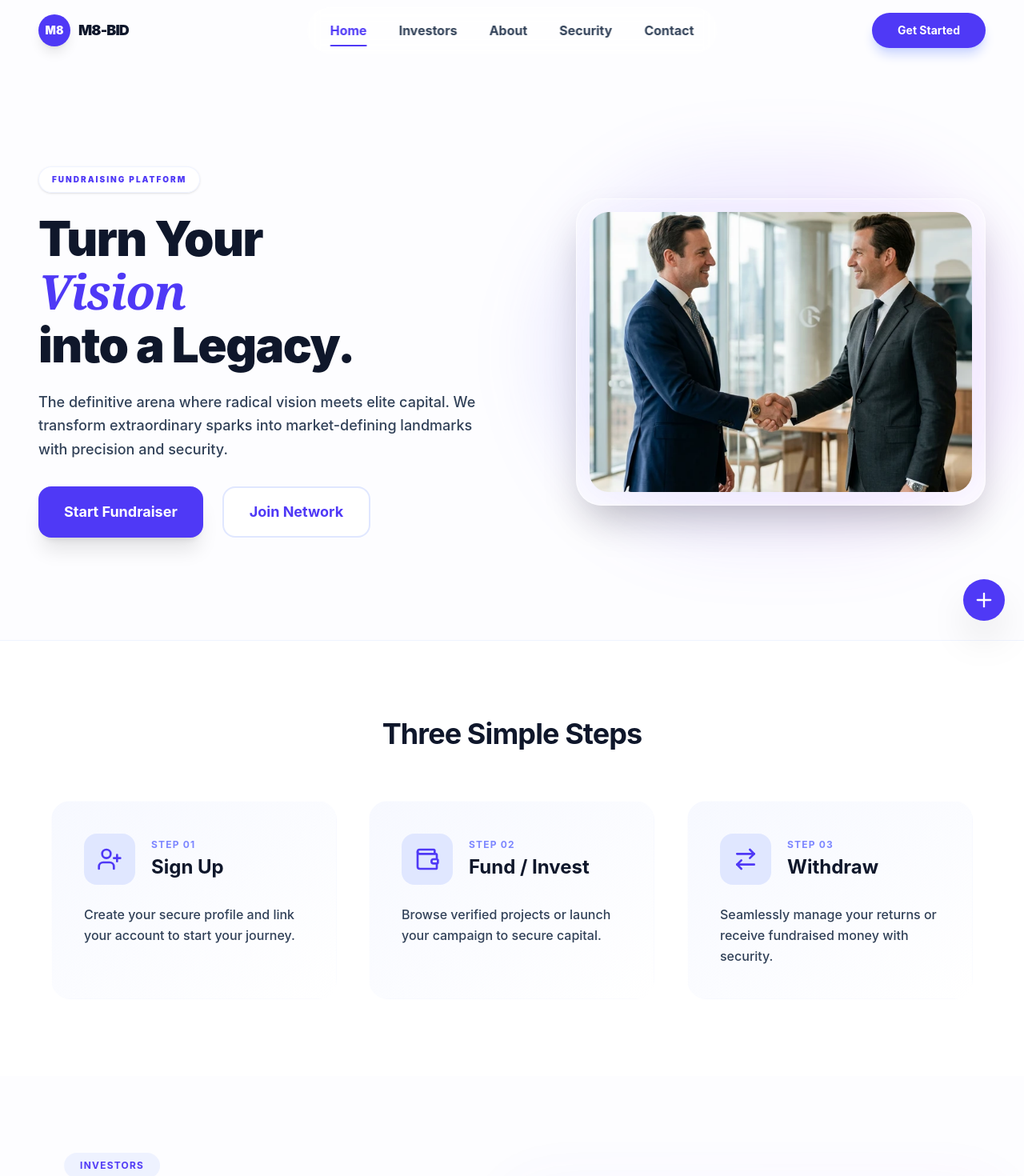
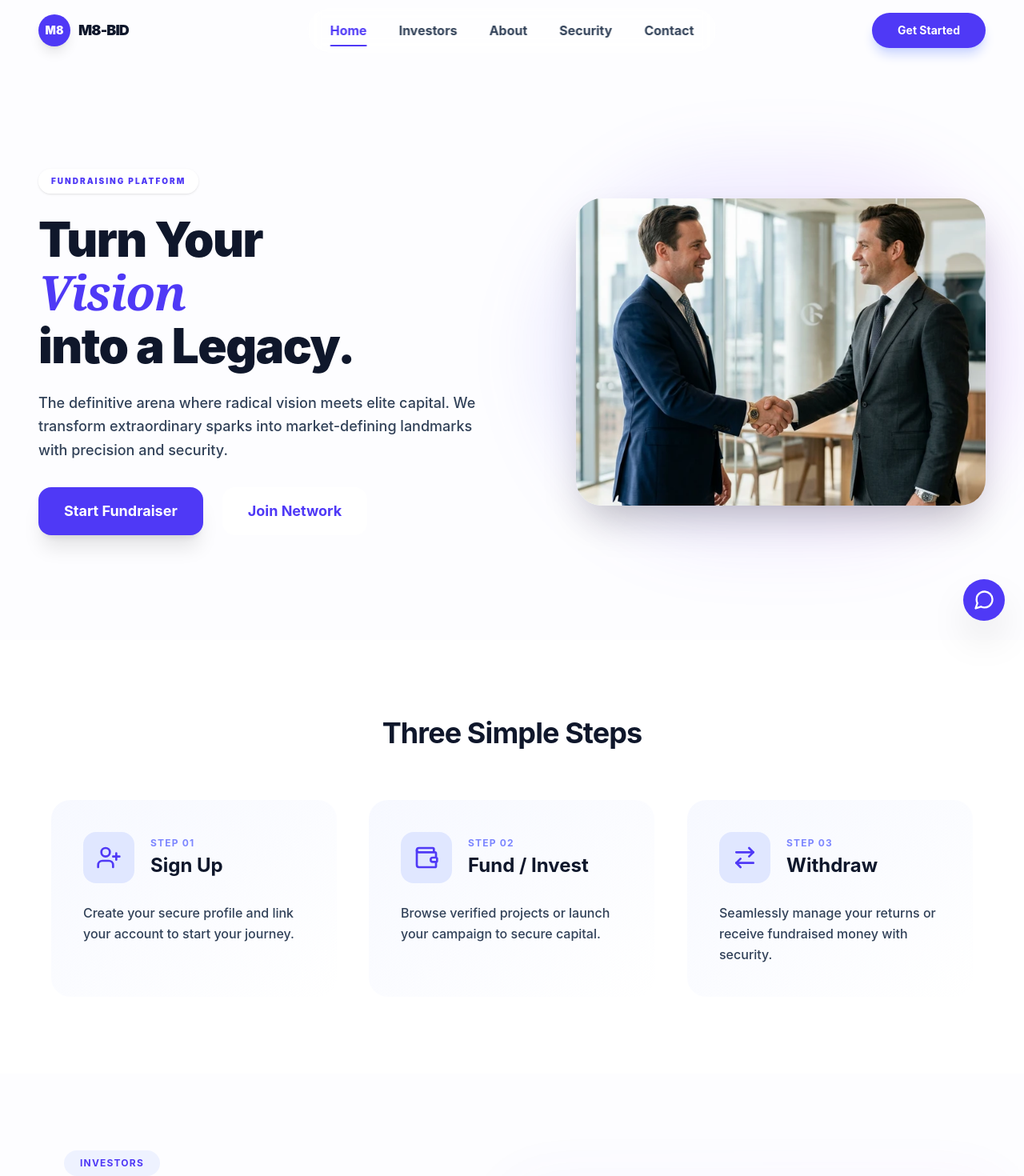
Before and after one commit to yarrowtech-intern2/CrowdFundingLanding, a React (Vite) app in the folder frontend/: page / in a window 1280 px wide. Shown: the top 1470 px of the page at 80% size. Built offline with nearby package versions, Linux system fonts and the light colour scheme.

Commit message:
fixed animation

```diff
--- a/frontend/src/Components/About.jsx
+++ b/frontend/src/Components/About.jsx
@@ -6,15 +6,15 @@ const AboutUs = () => {
   const slideInLeft = {
     initial: { opacity: 0, x: -50 },
     whileInView: { opacity: 1, x: 0 },
-    viewport: { once: true, amount: 0.2 },
-    transition: { type: "spring", stiffness: 50, damping: 20 },
+    viewport: { once: false, amount: 0.1 },
+    transition: { type: "spring", stiffness: 30, damping: 24 },
   };
 
   const slideInRight = {
     initial: { opacity: 0, x: 50 },
     whileInView: { opacity: 1, x: 0 },
-    viewport: { once: true, amount: 0.2 },
-    transition: { type: "spring", stiffness: 50, damping: 20 },
+    viewport: { once: false, amount: 0.1 },
+    transition: { type: "spring", stiffness: 30, damping: 24 },
   };
 
   return (
@@ -51,8 +51,8 @@ const AboutUs = () => {
         >
           <div className="relative w-full max-w-[17rem] sm:max-w-sm md:max-w-md lg:max-w-lg xl:max-w-lg 2xl:max-w-lg">
             <div className="absolute -inset-6 sm:-inset-8 md:-inset-10 lg:-inset-12 bg-gradient-to-r from-indigo-500/10 to-purple-500/10 rounded-full blur-2xl opacity-40 shadow-2xl" />
-            <div className="relative p-2 sm:p-3 bg-white/40 backdrop-blur-md rounded-[2.8rem] sm:rounded-[3.8rem] border border-white/60 shadow-2xl overflow-hidden aspect-[4/3]">
-              <img src={aboutImg} alt="About Us" className="rounded-[2.5rem] sm:rounded-[3.5rem] w-full h-full object-cover" />
+            <div className="relative aspect-[4/3] w-full">
+              <img src={aboutImg} alt="About Us" className="rounded-[2.8rem] sm:rounded-[3.8rem] w-full h-full object-cover cursor-pointer shadow-2xl" />
             </div>
           </div>
         </motion.div>
--- a/frontend/src/Components/Floating.jsx
+++ b/frontend/src/Components/Floating.jsx
@@ -1,7 +1,7 @@
 import React, { useState, useEffect } from "react";
 import { motion, AnimatePresence } from "framer-motion";
 import { FaWhatsapp } from "react-icons/fa";
-import { FiMail, FiPlus } from "react-icons/fi";
+import { FiMail, FiMessageCircle } from "react-icons/fi";
 import { ArrowUp } from "lucide-react";
 
 const FloatingActions = () => {
@@ -53,9 +53,9 @@ const FloatingActions = () => {
   };
 
   return (
-    <div className="fixed bottom-5 right-5 sm:bottom-6 sm:right-6 z-[9999] flex flex-col items-center gap-3 pointer-events-none">
+    <div className="fixed bottom-5 right-5 sm:bottom-6 sm:right-6 z-[9999] flex flex-col items-center gap-3 pointer-events-auto">
 
-      {/* Scroll to Top "Tir" Icon (Always visible on scroll, outside menu) */}
+      {/* Scroll to Top "Tir" Icon */}
       <AnimatePresence>
         {showScrollTop && (
           <motion.button
@@ -65,7 +65,7 @@ const FloatingActions = () => {
             whileHover={{ scale: 1.1 }}
             whileTap={{ scale: 0.9 }}
             onClick={scrollToTop}
-            className="pointer-events-auto w-10 h-10 sm:w-11 sm:h-11 rounded-full bg-indigo-900 text-white flex items-center justify-center shadow-lg shadow-indigo-500/30 hover:bg-indigo-700 transition-colors"
+            className="w-10 h-10 sm:w-11 sm:h-11 rounded-full bg-indigo-900 text-white flex items-center justify-center shadow-lg shadow-indigo-500/30 hover:bg-indigo-700 transition-colors cursor-pointer"
             title="Go to Top"
           >
             <ArrowUp className="w-5 h-5 sm:w-5.5 sm:h-5.5" />
@@ -73,8 +73,8 @@ const FloatingActions = () => {
         )}
       </AnimatePresence>
 
-      {/* Expandable Menu */}
-      <div className="relative flex flex-col items-center">
+      {/* Main Toggle Button & Menu */}
+      <div className="flex flex-col items-center gap-3">
         <AnimatePresence>
           {isOpen && (
             <motion.div
@@ -82,7 +82,7 @@ const FloatingActions = () => {
               animate="open"
               exit="closed"
               variants={menuVariants}
-              className="absolute bottom-full mb-3 flex flex-col gap-2.5 pointer-events-auto"
+              className="flex flex-col gap-2.5"
             >
               {/* WhatsApp Icon */}
               <motion.a
@@ -92,7 +92,7 @@ const FloatingActions = () => {
                 href={whatsappLink}
                 target="_blank"
                 rel="noopener noreferrer"
-                className="w-10 h-10 sm:w-11 sm:h-11 rounded-full bg-[#25D366] text-white flex items-center justify-center shadow-lg shadow-green-500/30 hover:shadow-green-500/40 transition-shadow"
+                className="w-10 h-10 sm:w-11 sm:h-11 rounded-full bg-[#25D366] text-white flex items-center justify-center shadow-lg shadow-green-500/30 hover:shadow-green-500/40 transition-shadow cursor-pointer"
                 title="WhatsApp"
               >
                 <FaWhatsapp className="w-5 h-5 sm:w-5.5 sm:h-5.5" />
@@ -104,7 +104,7 @@ const FloatingActions = () => {
                 whileHover={{ scale: 1.1 }}
                 whileTap={{ scale: 0.9 }}
                 href={mailLink}
-                className="w-10 h-10 sm:w-11 sm:h-11 rounded-full bg-indigo-600 text-white flex items-center justify-center shadow-lg shadow-indigo-500/30 hover:shadow-indigo-500/40 transition-shadow"
+                className="w-10 h-10 sm:w-11 sm:h-11 rounded-full bg-indigo-600 text-white flex items-center justify-center shadow-lg shadow-indigo-500/30 hover:shadow-indigo-500/40 transition-shadow cursor-pointer"
                 title="Email"
               >
                 <FiMail className="w-5 h-5 sm:w-5.5 sm:h-5.5" />
@@ -113,12 +113,12 @@ const FloatingActions = () => {
           )}
         </AnimatePresence>
 
-        {/* Main Toggle Button (New Color & No Blinking) */}
+        {/* Main Toggle Button */}
         <motion.button
           onClick={toggleMenu}
           whileHover={{ scale: 1.05 }}
           whileTap={{ scale: 0.95 }}
-          className="pointer-events-auto relative w-12 h-12 sm:w-13 sm:h-13 rounded-full bg-indigo-600 text-white flex items-center justify-center shadow-2xl overflow-hidden group"
+          className="relative w-12 h-12 sm:w-13 sm:h-13 rounded-full bg-indigo-600 text-white flex items-center justify-center shadow-2xl overflow-hidden group cursor-pointer"
         >
           <div className="absolute inset-0 bg-gradient-to-tr from-indigo-700 to-purple-700 opacity-0 group-hover:opacity-100 transition-opacity duration-500" />
 
@@ -126,7 +126,7 @@ const FloatingActions = () => {
             animate={{ rotate: isOpen ? 135 : 0 }}
             className="relative z-10"
           >
-            <FiPlus className="w-6 h-6 sm:w-7 sm:h-7" />
+            <FiMessageCircle className="w-6 h-6 sm:w-7 sm:h-7" />
           </motion.div>
         </motion.button>
       </div>
--- a/frontend/src/Components/Fundraiser.jsx
+++ b/frontend/src/Components/Fundraiser.jsx
@@ -7,15 +7,15 @@ const FundraiserSection = () => {
   const slideInLeft = {
     initial: { opacity: 0, x: -50 },
     whileInView: { opacity: 1, x: 0 },
-    viewport: { once: true, amount: 0.2 },
-    transition: { type: "spring", stiffness: 50, damping: 20 },
+    viewport: { once: false, amount: 0.1 },
+    transition: { type: "spring", stiffness: 30, damping: 24 },
   };
 
   const slideInRight = {
     initial: { opacity: 0, x: 50 },
     whileInView: { opacity: 1, x: 0 },
-    viewport: { once: true, amount: 0.2 },
-    transition: { type: "spring", stiffness: 50, damping: 20 },
+    viewport: { once: false, amount: 0.1 },
+    transition: { type: "spring", stiffness: 30, damping: 24 },
   };
 
   return (
@@ -30,8 +30,8 @@ const FundraiserSection = () => {
         >
           <div className="relative w-full max-w-[17rem] sm:max-w-sm md:max-w-md lg:max-w-lg xl:max-w-lg 2xl:max-w-lg">
             <div className="absolute -inset-6 sm:-inset-8 md:-inset-10 lg:-inset-12 bg-gradient-to-r from-indigo-500/10 to-purple-500/10 rounded-full blur-2xl opacity-40 shadow-2xl" />
-            <div className="relative p-2 sm:p-3 bg-white/40 backdrop-blur-md rounded-[2.8rem] sm:rounded-[3.8rem] border border-white/60 shadow-2xl overflow-hidden aspect-[4/3]">
-              <img src={fundraiserImg} alt="Fundraising Platform" className="rounded-[2.5rem] sm:rounded-[3.5rem] w-full h-full object-cover" />
+            <div className="relative aspect-[4/3] w-full">
+              <img src={fundraiserImg} alt="Fundraising Platform" className="rounded-[2.8rem] sm:rounded-[3.8rem] w-full h-full object-cover cursor-pointer shadow-2xl" />
             </div>
           </div>
         </motion.div>
--- a/frontend/src/Components/Hero.jsx
+++ b/frontend/src/Components/Hero.jsx
@@ -8,15 +8,15 @@ const Hero = () => {
   const slideInLeft = {
     initial: { opacity: 0, x: -50 },
     whileInView: { opacity: 1, x: 0 },
-    viewport: { once: true, amount: 0.2 },
-    transition: { type: "spring", stiffness: 50, damping: 20 },
+    viewport: { once: false, amount: 0.1 },
+    transition: { type: "spring", stiffness: 30, damping: 24 },
   };
 
   const slideInRight = {
     initial: { opacity: 0, x: 50 },
     whileInView: { opacity: 1, x: 0 },
-    viewport: { once: true, amount: 0.2 },
-    transition: { type: "spring", stiffness: 50, damping: 20 },
+    viewport: { once: false, amount: 0.1 },
+    transition: { type: "spring", stiffness: 30, damping: 24 },
   };
 
   const stepCardVariants = {
@@ -62,7 +62,7 @@ const Hero = () => {
               style={{ willChange: "transform, opacity" }}
             >
               {/* Badge */}
-              <div className="inline-flex items-center gap-2 px-3 sm:px-4 py-1.5 sm:py-2 rounded-full bg-white/80 backdrop-blur-sm border border-indigo-100/50 shadow-sm mb-5 sm:mb-6 w-fit mx-auto lg:mx-0">
+              <div className="inline-flex items-center gap-2 px-3 sm:px-4 py-1.5 sm:py-2 rounded-full bg-white/80 backdrop-blur-sm shadow-sm mb-5 sm:mb-6 w-fit mx-auto lg:mx-0">
                 <span className="text-[9px] sm:text-[10px] font-black uppercase tracking-[0.2em] text-indigo-600">
                   Fundraising Platform
                 </span>
@@ -87,7 +87,7 @@ const Hero = () => {
                   whileHover={{ scale: 1.03 }}
                   whileTap={{ scale: 0.98 }}
                   onClick={() => scrollToSection("investors")}
-                  className="group w-full sm:w-auto px-6 sm:px-8 py-3.5 sm:py-4 bg-indigo-600 text-white font-bold text-base sm:text-lg lg:text-lg 2xl:text-lg rounded-2xl shadow-xl hover:bg-indigo-700 hover:shadow-2xl transition-all duration-200 flex items-center justify-center gap-2"
+                  className="group w-full sm:w-auto px-6 sm:px-8 py-3.5 sm:py-4 bg-indigo-600 text-white font-bold text-base sm:text-lg lg:text-lg 2xl:text-lg rounded-2xl shadow-xl hover:bg-indigo-700 hover:shadow-2xl transition-all duration-200 flex items-center justify-center gap-2 cursor-pointer"
                 >
                   Start Fundraiser
                 </motion.button>
@@ -96,7 +96,7 @@ const Hero = () => {
                   whileHover={{ scale: 1.03 }}
                   whileTap={{ scale: 0.98 }}
                   onClick={() => scrollToSection("contact")}
-                  className="group w-full sm:w-auto px-6 sm:px-8 py-3.5 sm:py-4 bg-white text-indigo-600 font-bold text-base sm:text-lg lg:text-lg 2xl:text-lg rounded-2xl border-2 border-indigo-100 hover:border-indigo-300 hover:shadow-xl transition-all duration-200 flex items-center justify-center gap-2"
+                  className="group w-full sm:w-auto px-6 sm:px-8 py-3.5 sm:py-4 bg-white text-indigo-600 font-bold text-base sm:text-lg lg:text-lg 2xl:text-lg rounded-2xl hover:shadow-xl transition-all duration-200 flex items-center justify-center gap-2 cursor-pointer"
                 >
                   Join Network
                 </motion.button>
@@ -115,11 +115,11 @@ const Hero = () => {
                   <div className="absolute -inset-6 sm:-inset-8 md:-inset-10 lg:-inset-12 bg-gradient-to-r from-indigo-500/10 to-purple-500/10 blur-2xl rounded-full" />
 
                   {/* Image Card */}
-                  <div className="relative p-2 sm:p-3 md:p-4 bg-white/40 backdrop-blur-md rounded-2xl sm:rounded-3xl md:rounded-4xl border border-white/60 shadow-2xl overflow-hidden aspect-[4/3]">
+                  <div className="relative aspect-[4/3] w-full">
                     <img
                       src={handshakeImg}
                       alt="M8 Partnership"
-                      className="rounded-xl sm:rounded-2xl md:rounded-3xl w-full h-full object-cover"
+                      className="rounded-2xl sm:rounded-3xl md:rounded-4xl w-full h-full object-cover cursor-pointer shadow-2xl"
                       loading="lazy"
                     />
                   </div>
@@ -131,7 +131,7 @@ const Hero = () => {
       </div>
 
       {/* SECOND FOLD: STEPS SECTION */}
-      <div className="relative w-full bg-white py-14 sm:py-20 lg:py-24 2xl:py-24 border-t border-indigo-100/50 overflow-visible z-10">
+      <div className="relative w-full bg-white py-14 sm:py-20 lg:py-24 2xl:py-24 overflow-visible z-10">
         <div className="w-full max-w-7xl 2xl:max-w-6xl mx-auto px-4 sm:px-8 md:px-12 lg:px-16 2xl:px-16">
           {/* Steps Heading */}
           <h2 className="text-2xl sm:text-3xl md:text-4xl lg:text-4xl 2xl:text-4xl font-bold tracking-tight text-slate-900 text-center mb-8 sm:mb-10 md:mb-14 lg:mb-16">
@@ -162,10 +162,9 @@ const Hero = () => {
             ].map((step, index) => (
               <motion.div
                 key={step.id}
-                variants={stepCardVariants}
-                initial="hidden"
-                whileInView="visible"
-                viewport={{ once: true, amount: 0.15 }}
+                initial={{ opacity: 0, x: index === 0 ? -100 : index === 2 ? 100 : 0, y: index === 1 ? 70 : 0 }}
+                whileInView={{ opacity: 1, x: 0, y: 0 }}
+                viewport={{ once: false, amount: 0.1 }}
                 transition={{
                   type: "spring",
                   stiffness: 70,
@@ -173,7 +172,7 @@ const Hero = () => {
                   mass: 1,
                   delay: index * 0.15
                 }}
-                className="group p-6 sm:p-8 lg:p-10 rounded-3xl bg-gradient-to-br from-indigo-50/50 to-transparent hover:bg-white hover:shadow-2xl transition-all duration-300 border border-transparent hover:border-indigo-100/50 transform-gpu w-full"
+                className="group p-6 sm:p-8 lg:p-10 rounded-3xl bg-gradient-to-br from-indigo-50/50 to-transparent hover:bg-white hover:shadow-2xl transition-all duration-300 transform-gpu w-full cursor-pointer"
                 style={{ willChange: "transform, opacity" }}
               >
                 <div className="flex items-center gap-5 mb-6">
--- a/frontend/src/Components/Investor.jsx
+++ b/frontend/src/Components/Investor.jsx
@@ -7,15 +7,15 @@ const BrowseInvestors = () => {
   const slideInLeft = {
     initial: { opacity: 0, x: -50 },
     whileInView: { opacity: 1, x: 0 },
-    viewport: { once: true, amount: 0.2 },
-    transition: { duration: 0.8, ease: "easeOut" },
+    viewport: { once: false, amount: 0.1 },
+    transition: { type: "spring", stiffness: 30, damping: 24 },
   };
 
   const slideInRight = {
     initial: { opacity: 0, x: 50 },
     whileInView: { opacity: 1, x: 0 },
-    viewport: { once: true, amount: 0.2 },
-    transition: { duration: 0.8, ease: "easeOut" },
+    viewport: { once: false, amount: 0.1 },
+    transition: { type: "spring", stiffness: 30, damping: 24 },
   };
 
   const featureVariants = {
@@ -84,8 +84,8 @@ const BrowseInvestors = () => {
         <motion.div {...slideInRight} className="flex justify-center lg:justify-end px-2 sm:px-0">
           <div className="relative w-full max-w-[17rem] sm:max-w-sm md:max-w-md lg:max-w-lg xl:max-w-lg 2xl:max-w-lg">
             <div className="absolute -inset-6 sm:-inset-8 md:-inset-10 lg:-inset-12 bg-gradient-to-r from-indigo-500/10 to-purple-500/10 rounded-3xl blur-2xl opacity-40 shadow-2xl" />
-            <div className="relative p-2 sm:p-3 bg-white/40 backdrop-blur-md rounded-[2.8rem] sm:rounded-[3.8rem] border border-white/60 shadow-2xl overflow-hidden aspect-[4/3]">
-              <img src={investorImg} alt="Investor Experience" className="rounded-[2.5rem] sm:rounded-[3.5rem] w-full h-full object-cover" />
+            <div className="relative aspect-[4/3] w-full">
+              <img src={investorImg} alt="Investor Experience" className="rounded-[2.8rem] sm:rounded-[3.8rem] w-full h-full object-cover cursor-pointer shadow-2xl" />
             </div>
           </div>
         </motion.div>
--- a/frontend/src/Components/Security.jsx
+++ b/frontend/src/Components/Security.jsx
@@ -3,16 +3,18 @@ import { motion } from "framer-motion";
 import { MdLock, MdGavel, MdVerified } from "react-icons/md";
 
 const SecurityCompliance = () => {
-  const sectionVariants = {
-    hidden: { opacity: 0, y: 40 },
-    visible: { opacity: 1, y: 0 },
+  const slideInLeft = {
+    initial: { opacity: 0, x: -70 },
+    whileInView: { opacity: 1, x: 0 },
+    viewport: { once: false, amount: 0.1 },
+    transition: { type: "spring", stiffness: 30, damping: 24 },
   };
 
-  const slideInUp = {
-    initial: { opacity: 0, y: 50 },
-    whileInView: { opacity: 1, y: 0 },
-    viewport: { once: true, amount: 0.2 },
-    transition: { type: "spring", stiffness: 50, damping: 20 },
+  const slideInRight = {
+    initial: { opacity: 0, x: 70 },
+    whileInView: { opacity: 1, x: 0 },
+    viewport: { once: false, amount: 0.1 },
+    transition: { type: "spring", stiffness: 30, damping: 24 },
   };
 
   const items = [
@@ -21,18 +23,21 @@ const SecurityCompliance = () => {
       title: "Data Encryption",
       desc: "All transactions and personal data are encrypted with 256-bit SSL, ensuring your financial information remains private.",
       icon: <MdLock className="w-6 h-6" />,
+      side: "left"
     },
     {
       id: 2,
       title: "Regulatory Compliance",
       desc: "Fully compliant with SEBI and government regulations. Our platform undergoes regular audits to ensure total compliance.",
       icon: <MdGavel className="w-6 h-6" />,
+      side: "up"
     },
     {
       id: 3,
       title: "Verified Properties",
       desc: "All listed investments are thoroughly vetted by our expert team. Every property undergoes a rigorous due diligence process.",
       icon: <MdVerified className="w-6 h-6" />,
+      side: "right"
     },
   ];
 
@@ -40,7 +45,7 @@ const SecurityCompliance = () => {
     <section id="security" className="py-12 sm:py-16 md:py-20 lg:py-24 px-4 sm:px-6 md:px-10 lg:px-20 relative overflow-hidden bg-[#fdfdff]">
       <div className="w-full max-w-7xl 2xl:max-w-6xl mx-auto text-center relative z-10">
         <motion.div
-          {...slideInUp}
+          {...slideInLeft}
           className="mb-12 sm:mb-16 md:mb-20 transform-gpu"
           style={{ willChange: "transform, opacity" }}
         >
@@ -60,10 +65,9 @@ const SecurityCompliance = () => {
           {items.map((item, index) => (
             <motion.div
               key={item.id}
-              variants={sectionVariants}
-              initial="hidden"
-              whileInView="visible"
-              viewport={{ once: true, amount: 0.2 }}
+              initial={{ opacity: 0, x: item.side === "left" ? -100 : item.side === "right" ? 100 : 0, y: item.side === "up" ? 100 : 0 }}
+              whileInView={{ opacity: 1, x: 0, y: 0 }}
+              viewport={{ once: false, amount: 0.1 }}
               transition={{
                 type: "spring",
                 stiffness: 70,
@@ -71,7 +75,7 @@ const SecurityCompliance = () => {
                 mass: 1,
                 delay: index * 0.15
               }}
-              className="bg-white rounded-3xl sm:rounded-[2.5rem] p-6 xs:p-7 sm:p-9 lg:p-10 2xl:p-10 shadow-sm border border-slate-100 hover:bg-slate-50 transition-all duration-300 flex flex-col group transform-gpu text-left"
+              className="bg-white rounded-3xl sm:rounded-[2.5rem] p-6 xs:p-7 sm:p-9 lg:p-10 2xl:p-10 shadow-sm hover:bg-slate-50 transition-all duration-300 flex flex-col group transform-gpu text-left cursor-pointer"
               style={{ willChange: "transform, opacity" }}
             >
               <div className="flex items-center gap-4 sm:gap-5 mb-6">
```
Also changed, not shown: frontend/src/Components/Contact.jsx (+20 -24 lines), frontend/src/Components/Footer.jsx (+14 -9 lines), frontend/src/Components/Header.jsx (+9 -9 lines).
